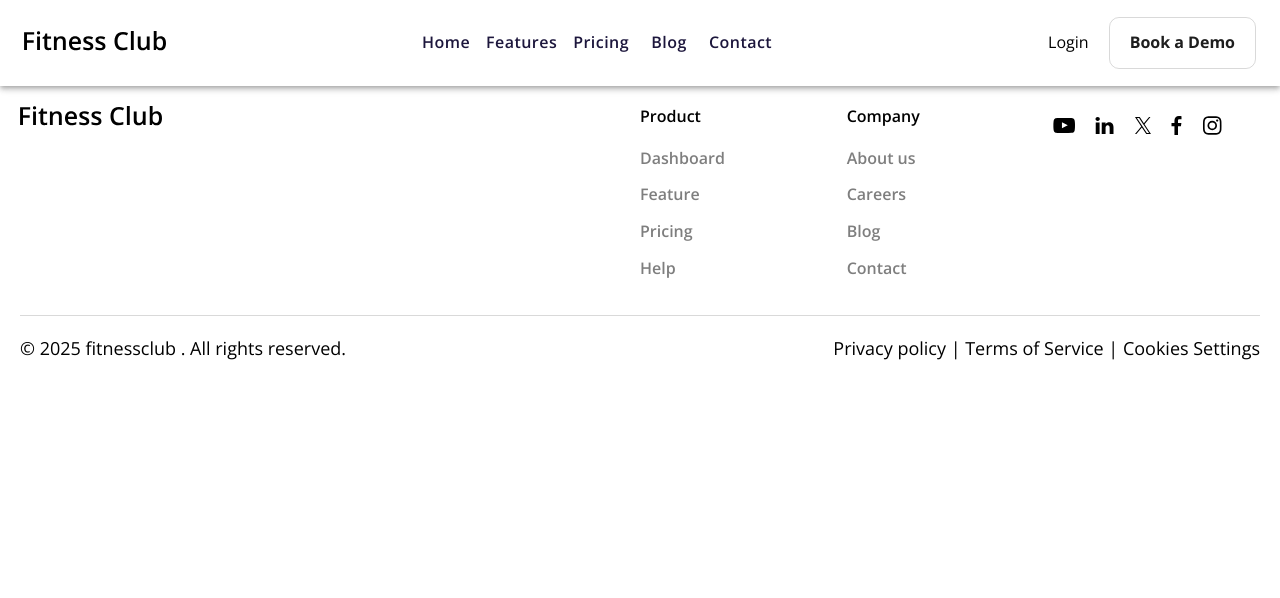
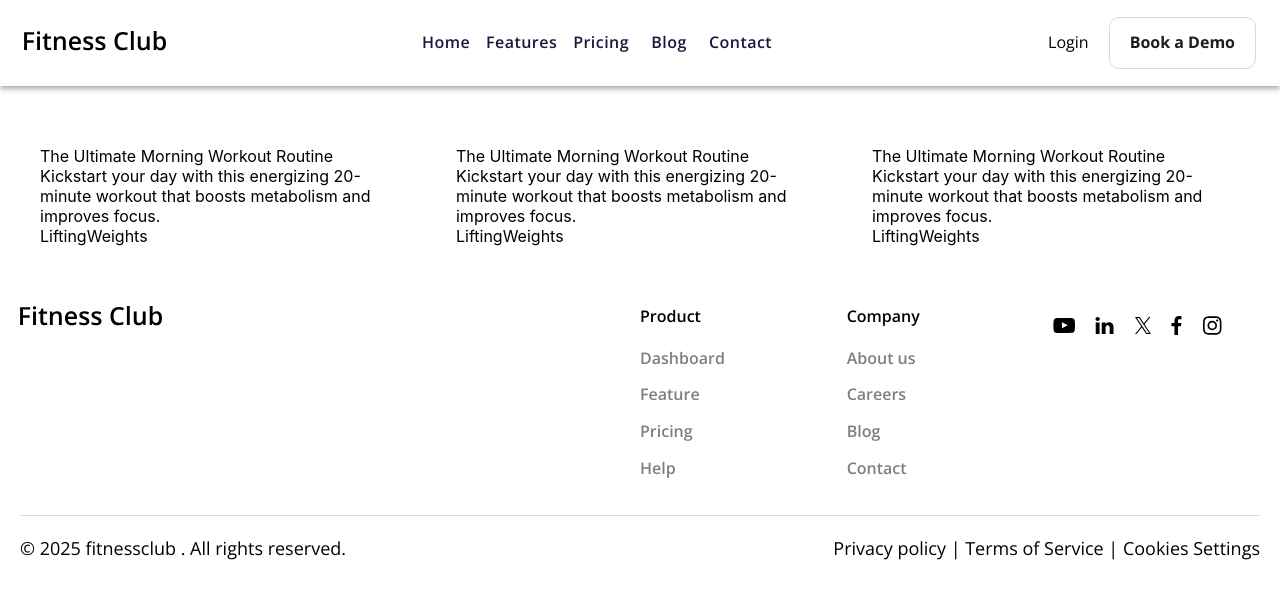
Before and after one commit to RounakXics09/health_app, a React (Create React App) app: page /blog in a window 1280 px wide. Shown: the top 598 px of the page. Built offline with nearby package versions, Linux system fonts and the light colour scheme.

Commit message:
blog start

```diff
--- a/src/App.js
+++ b/src/App.js
@@ -4,6 +4,7 @@ import { BrowserRouter, Route, Routes } from 'react-router';
 import CommonFooter from './apps/pages/CommonFooter'
 import CommonHeader from './apps/pages/CommonHeader'
 import MainPage from './apps/pages/MainPage'
+import Blog from './apps/pages/Blog';
 function App() {
 
     return (
@@ -11,9 +12,9 @@ function App() {
             <CommonHeader />
             <Routes>
                 <Route path="/" element={<MainPage />} />
+                <Route path="/blog" element={<Blog />} />
                 {/* <Route path="/about" element={<About />} />
                   <Route path="/service" element={<Service />} />
-                  <Route path="/blog" element={<Blog />} />
                   <Route path="/contact" element={<Contact />} />
                   <Route path="/blog/details" element={<BlogDetails />} />
                   <Route path="/service/details" element={<ServiceDetails />} />
--- /dev/null
+++ b/src/apps/components/BlogCards.js
@@ -0,0 +1,25 @@
+import { Box, Grid2 } from '@mui/material'
+import React, { useEffect } from 'react'
+
+function BlogCards(props) {
+
+    useEffect(() => {
+        console.log("props", props)
+    }, [])
+
+    return (
+        <Box>
+            <Grid2>
+                <Grid2>
+                    <img src="" />
+                </Grid2>
+                <Grid2>The Ultimate Morning Workout Routine</Grid2>
+                <Grid2>Kickstart your day with this energizing 20-minute workout that boosts metabolism and improves focus.</Grid2>
+                <Grid2>LiftingWeights</Grid2>
+                <Grid2></Grid2>
+            </Grid2>
+        </Box>
+    )
+}
+
+export default BlogCards
--- /dev/null
+++ b/src/apps/pages/Blog.js
@@ -0,0 +1,51 @@
+import React from 'react'
+import BlogCards from '../components/BlogCards'
+import { Box, Grid2 } from '@mui/material';
+
+
+const Blog_array = [
+    {
+        id: 1,
+        date: 'March 10, 2025',
+        time: '8:00 AM',
+        heading: 'The Ultimate Morning Workout Routine',
+        description: 'Kickstart your day with this energizing 20-minute workout that boosts metabolism and improves focus.',
+        gym_points: ['LiftingWeights', 'StrebgthTraining', 'Gym Motivation']
+    },
+    {
+        id: 2,
+        date: 'March 10, 2025',
+        time: '8:00 AM',
+        heading: 'The Ultimate Morning Workout Routine',
+        description: 'Kickstart your day with this energizing 20-minute workout that boosts metabolism and improves focus.',
+        gym_points: ['LiftingWeights', 'StrebgthTraining', 'Gym Motivation']
+    },
+    {
+        id: 3,
+        date: 'March 10, 2025',
+        time: '8:00 AM',
+        heading: 'The Ultimate Morning Workout Routine',
+        description: 'Kickstart your day with this energizing 20-minute workout that boosts metabolism and improves focus.',
+        gym_points: ['LiftingWeights', 'StrebgthTraining', 'Gym Motivation']
+    }
+]
+
+function Blog() {
+    return (
+        <Box sx={{px:5,py:5}}>
+            <Grid2 container columnSpacing={6} rowSpacing={6}>
+                {
+                    Blog_array.map((e, i) => {
+                        return (
+                            <Grid2 item size={{ xs: 12, sm: 12, md: 4, lg: 4, xl: 4 }}>
+                                <BlogCards key={i} Blog_array={e} />
+                            </Grid2>
+                        );
+                    })
+                }
+            </Grid2>
+        </Box>
+    )
+}
+
+export default Blog
```
Lines whose indentation alone changed are shown as unchanged.
